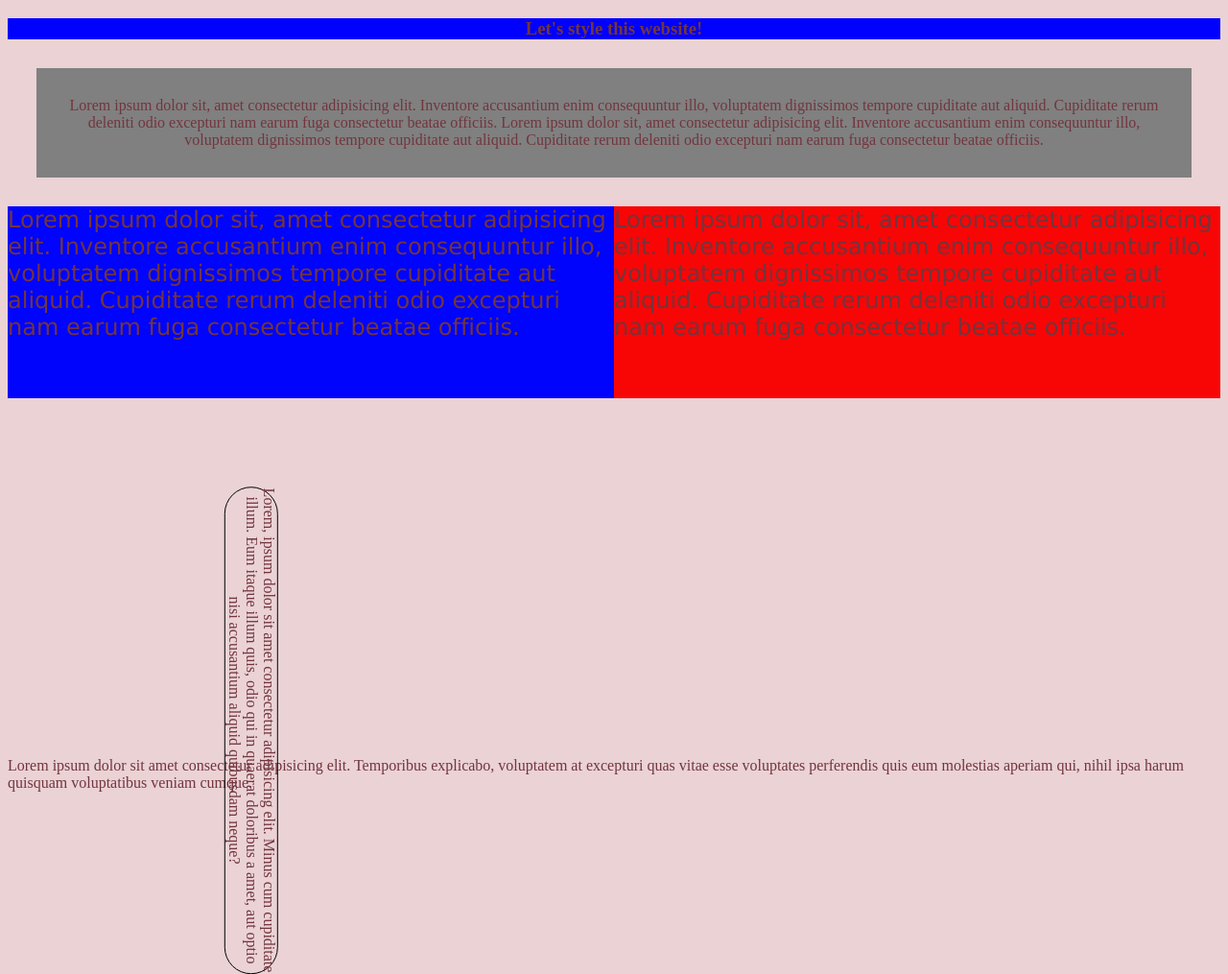
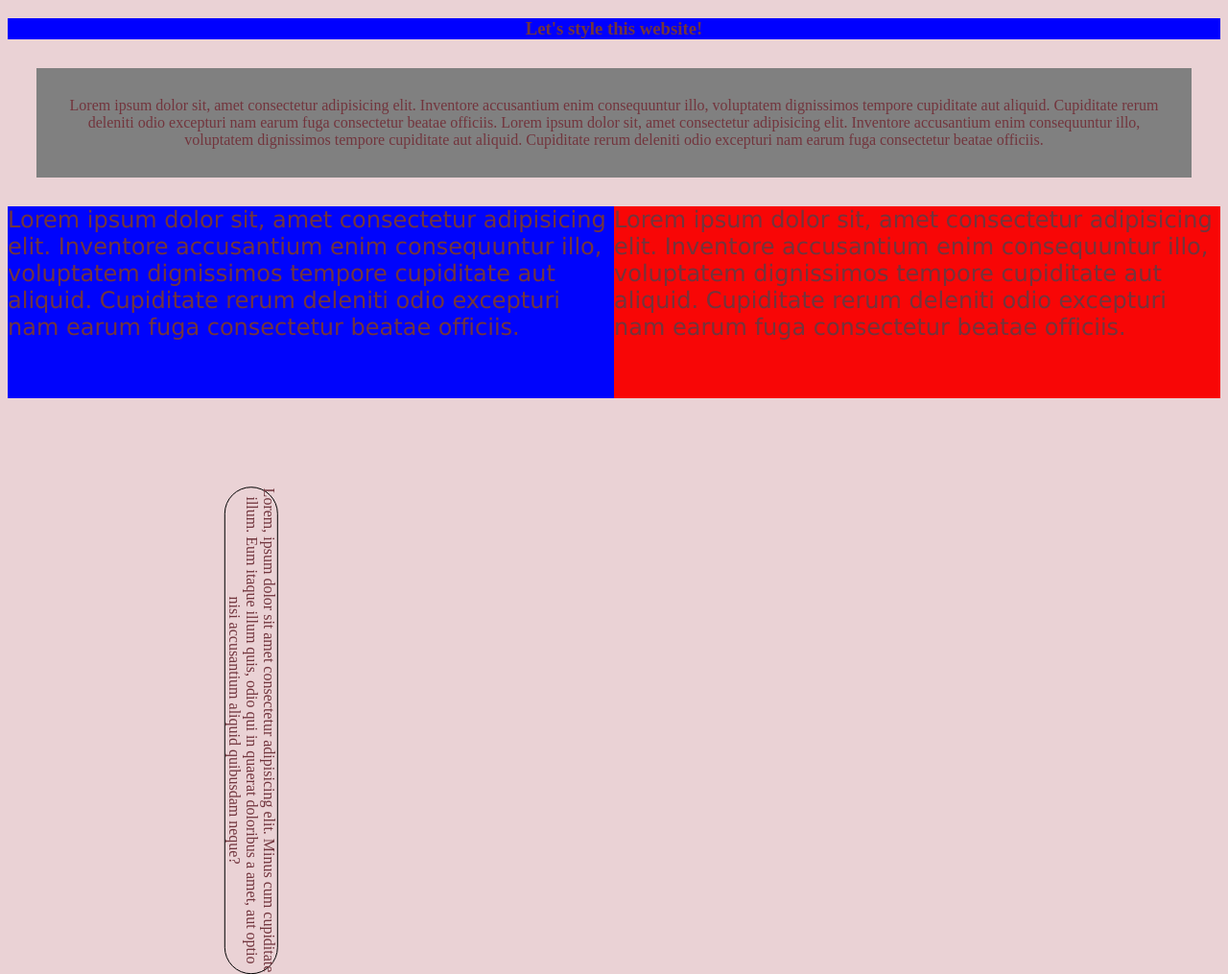
Before and after one commit to MrErne0/CSSavanzado, a plain HTML site: page index.html in a window 1280 px wide. Shown: the whole page at 96% size. Drawn offline with Linux system fonts and the light colour scheme.

Commit message:
Update index.html

```diff
--- a/index.html
+++ b/index.html
@@ -25,9 +25,6 @@
     <div id="third">
       Lorem, ipsum dolor sit amet consectetur adipisicing elit. Minus cum cupiditate illum. Eum itaque illum quis, odio qui in quaerat doloribus a amet, aut optio nisi accusantium aliquid quibusdam neque?
     </div>
-    <div id="forth">
-    Lorem ipsum dolor sit amet consectetur adipisicing elit. Temporibus explicabo, voluptatem at excepturi quas vitae esse voluptates perferendis quis eum molestias aperiam qui, nihil ipsa harum quisquam voluptatibus veniam cumque.
-    </div>
 
     </body>
   </html>
```
